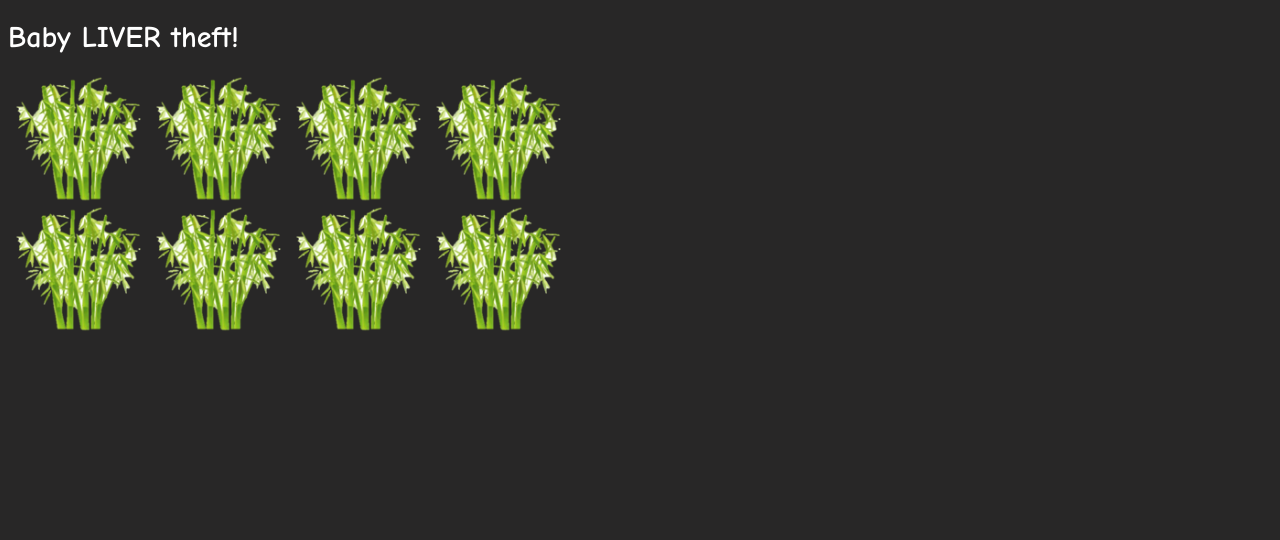
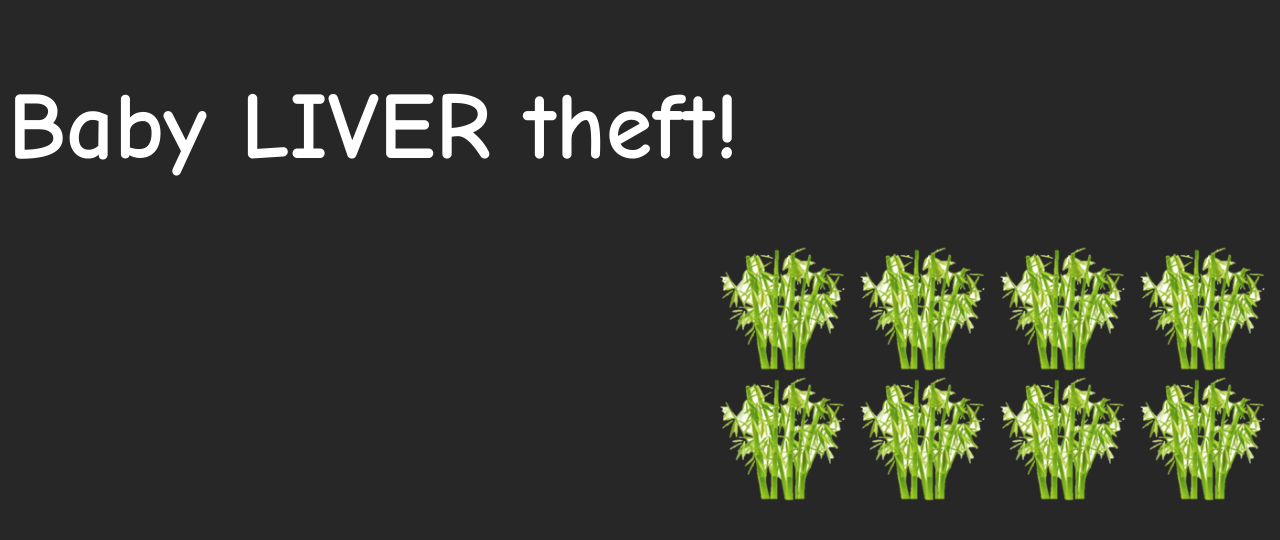
Before and after one commit to ineedagithubuname/dog-sphere-liver-game, a plain HTML site: page index.html in a window 1280 px wide. Drawn offline with Linux system fonts and the light colour scheme.

Commit message:
Update style.css

```diff
--- a/style.css
+++ b/style.css
@@ -1,72 +1,86 @@
 h1{
     color: rgb(255, 255, 255);
     font-family: "comic sans ms";
+    font-size: 95px;
+    text-align: right;
+}
+h2{color: rgb(255, 255, 255);
+    font-family: "comic sans ms";
     font-size: 30px;
-}
-
+text-align: right  ;}
 body{
     background-color: rgb(40, 39, 39);
 
 }
+#mabel_sphere2{
+
+    transform: rotate(360deg);
+    width: 400px; height: 300px;
+    animation: spin 3.5s infinite
+  }
+  @keyframes spin {
+    from { transform: rotate(0deg) }
+    to { transform: rotate(360deg) }}
 
 
 #game{
+    float: right;
     width: 600px;
 }
 
 #bamboo1{
     width: 140px;
     height: 130px;
-    float: left;
+    float: right;
     background-image: url(bamboo.png);
     background-size: 100%;
 }
 #bamboo2{
     width: 140px;
     height: 130px;
-    float: left;
+    float: right;
     background-image: url(bamboo.png);
     background-size: 100%;
 }
 #bamboo3{
     width: 140px;
     height: 130px;
-    float: left;
+    float: right;
     background-image: url(bamboo.png);
     background-size: 100%;
 }
 #bamboo4{
     width: 140px;
     height: 130px;
-    float: left;
+    float: right;
     background-image: url(bamboo.png);
     background-size: 100%;
 }
 #bamboo5{
     width: 140px;
     height: 130px;
-    float: left;
+    float: right;
     background-image: url(bamboo.png);
     background-size: 100%;
 }
 #bamboo6{
     width: 140px;
     height: 130px;
-    float: left;
+    float: right;
     background-image: url(bamboo.png);
     background-size: 100%;
 }
 #bamboo7{
     width: 140px;
     height: 130px;
-    float: left;
+    float: right;
     background-image: url(bamboo.png);
     background-size: 100%;
 }
 #bamboo8{
     width: 140px;
     height: 130px;
-    float: left;
+    float: right;
     background-image: url(bamboo.png);
     background-size: 100%;
 }
@@ -133,3 +147,4 @@ div{
     text-align: left;
 
 }
+h1{float: left;}
```
